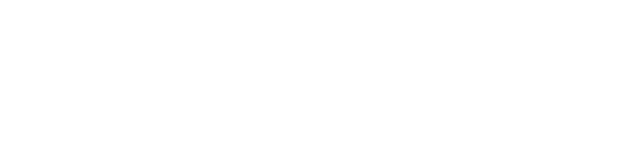
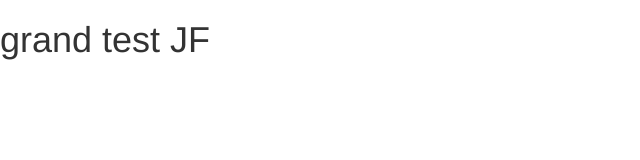
Before and after one commit to paco926/V2-FlairAndKeys-GitHub-Pages, a plain HTML site: page index.html in a window 1280 px wide. Shown: the whole page, without its empty margins (0-640 px from the left). Drawn offline with nearby package versions, Linux system fonts and the light colour scheme.

Commit message:
test texte

```diff
--- a/index.html
+++ b/index.html
@@ -22,7 +22,7 @@
 
     <!-- TODO: Here goes your content! -->
 
-
+<h1>grand test JF</h1>
 
     <!-- Including Bootstrap JS (with its jQuery dependency) so that dynamic components work -->
     <script src="https://ajax.googleapis.com/ajax/libs/jquery/1.11.1/jquery.min.js"></script>
```
